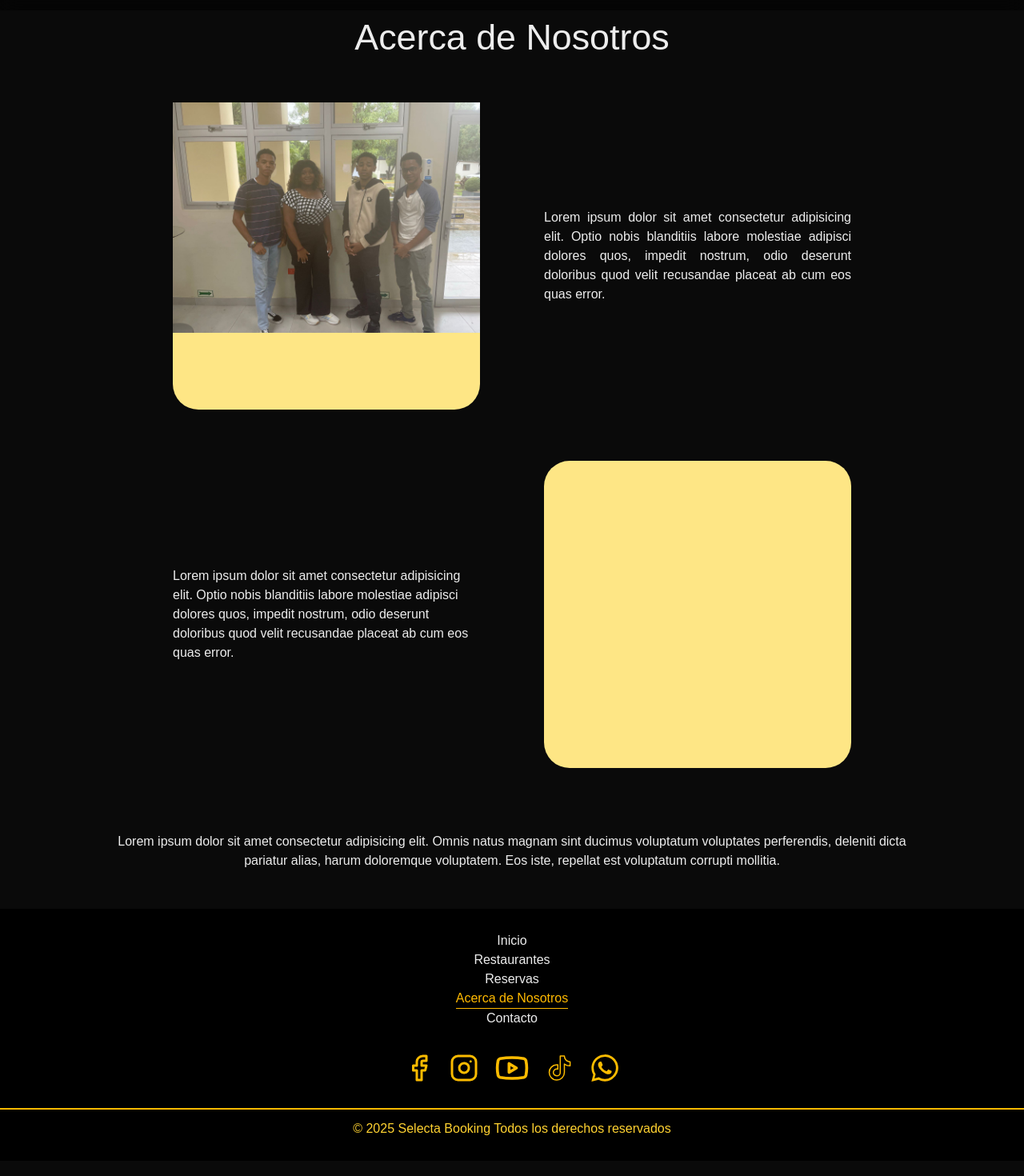
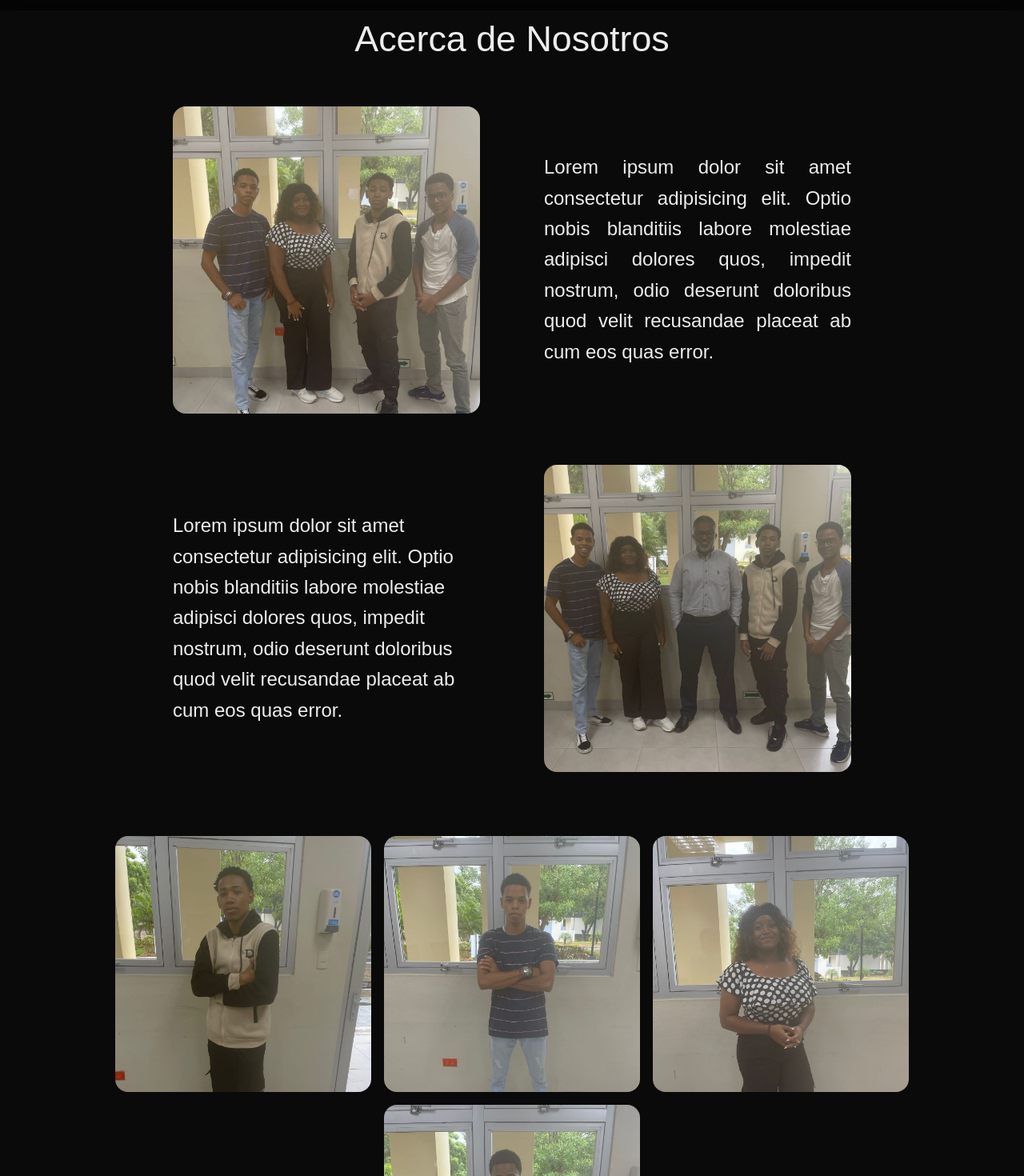
Before and after one commit to Yenser1/selecta-booking-oficial, a Next.js app: page /AcercaDeNosotros in a window 1280 px wide. Shown: the part 200-1670 px from the top of the page at 80% size. Built offline with nearby package versions, Linux system fonts and the light colour scheme.

Commit message:
fixing stuff

```diff
--- a/package.json
+++ b/package.json
@@ -10,6 +10,7 @@
     "pre-commit": "npm run build"
   },
   "dependencies": {
+    "@supabase/supabase-js": "^2.58.0",
     "animejs": "^4.1.2",
     "embla-carousel-autoplay": "^8.6.0",
     "embla-carousel-fade": "^8.6.0",
@@ -20,7 +21,8 @@
     "motion": "^12.23.9",
     "next": "15.4.1",
     "react": "19.1.0",
-    "react-dom": "19.1.0"
+    "react-dom": "19.1.0",
+    "supabase": "^2.45.5"
   },
   "devDependencies": {
     "@eslint/eslintrc": "^3",
--- a/src/app/AcercaDeNosotros/page.jsx
+++ b/src/app/AcercaDeNosotros/page.jsx
@@ -2,7 +2,7 @@ import Image from "next/image";
 
 function AcercaDeNosotros() {
     return (
-        <section>
+        <section className="body-lg">
             <h1 className="heading text-center">Acerca de Nosotros</h1>
             <div
                 className="w-full flex items-center justify-center flex-wrap mt-12"
@@ -10,8 +10,8 @@ function AcercaDeNosotros() {
                     gap: "clamp(10px, 5vw + 1rem, 10rem)",
                 }}
             >
-                <div className="w-96 h-96 bg-amber-200 rounded-4xl">
-                    <Image src={"/Empleados/grupalSinProfe.jpg"} width={500} height={500} />
+                <div className="w-96 h-96 rounded-lg relative">
+                    <Image src={"/Empleados/grupalSinProfe.jpg"} fill className="object-cover rounded-2xl" />
                 </div>
                 <div className="w-96 h-96 flex justify-center items-center">
                     <p className="text-justify">
@@ -32,7 +32,23 @@ function AcercaDeNosotros() {
                         recusandae placeat ab cum eos quas error.
                     </p>
                 </div>
-                <div className="w-96 h-96 bg-amber-200 rounded-4xl"></div>
+                <div className="w-96 h-96 rounded-lg relative">
+                    <Image src={"/Empleados/grupalConProfe.jpg"} fill className="object-cover rounded-2xl" />
+                </div>
+            </div>
+            <div className="w-full flex flex-wrap gap-4 items-center justify-center mt-20">
+                <div className="w-1/4 h-[25vw] min-w-56 min-h-56 max-w-86 max-h-86 rounded-lg relative">
+                    <Image src={"/Empleados/Hansel.jpg"} fill className="object-cover rounded-2xl object-top-right" />
+                </div>
+                <div className="w-1/4 h-[25vw] min-w-56 min-h-56 max-w-86 max-h-86 rounded-lg relative">
+                    <Image src={"/Empleados/Yordani.jpg"} fill className="object-cover rounded-2xl object-top-right" />
+                </div>
+                <div className="w-1/4 h-[25vw] min-w-56 min-h-56 max-w-86 max-h-86 rounded-lg relative">
+                    <Image src={"/Empleados/Melissa.jpg"} fill className="object-cover rounded-2xl object-top-right" />
+                </div>
+                <div className="w-1/4 h-[25vw] min-w-56 min-h-56 max-w-86 max-h-86 rounded-lg relative">
+                    <Image src={"/Empleados/Yenser.jpg"} fill className="object-cover rounded-2xl object-top-right" />
+                </div>
             </div>
             <p className="mt-20 text-center px-[10vw]">
                 Lorem ipsum dolor sit amet consectetur adipisicing elit. Omnis natus magnam sint ducimus voluptatum voluptates perferendis, deleniti dicta pariatur alias, harum doloremque voluptatem.
--- a/src/app/Components/ContactanosGrid.js
+++ b/src/app/Components/ContactanosGrid.js
@@ -31,7 +31,7 @@ function ContactUsGrid() {
                 <div className="hover:text-amber-400 flex flex-col gap-2 justify-center items-center bg-[#333] min-w-96 w-[30vw] max-w-lg py-8 rounded-3xl hover:-translate-y-1 transition-all duration-200 px-10 text-center">
                     <Mail className="w-12 h-12 " />
                     <div className="flex items-center gap-5 flex-wrap justify-center">
-                        <p className="h6">contacto@selectabooking.com</p>
+                        <p className="body-lg">contacto@selectabooking.com</p>
                         <ClipboardCopy
                             className="hover:scale-110 transition-all duration-300 cursor-pointer w-8 h-8"
                             onClick={() =>
@@ -51,7 +51,7 @@ function ContactUsGrid() {
                 <div className="contenedor hover:text-amber-400 flex flex-col gap-2 justify-center items-center bg-[#333] min-w-96 w-[30vw] max-w-lg py-8 rounded-3xl hover:-translate-y-1 transition-all duration-150 px-10 text-center">
                     <LocationEdit className="w-12 h-12" />
                     <div className="flex items-center gap-5 flex-wrap justify-center">
-                        <p className="h6">Calle 19, #89, Culo e` Maco, La Romana, Republica Dominicana</p>
+                        <p className="body-lg">Calle 19, #89, Culo e` Maco, La Romana, Republica Dominicana</p>
                         <ClipboardCopy
                             className="hover:scale-110 transition-all duration-300 cursor-pointer w-8 h-8"
                             onClick={() =>
@@ -68,7 +68,7 @@ function ContactUsGrid() {
                 <div className="hover:text-amber-400 flex flex-col gap-2 justify-center items-center bg-[#333] min-w-96 w-[30vw] max-w-lg py-8 rounded-3xl hover:-translate-y-1 transition-all duration-150 px-10 text-center">
                     <Phone className="w-12 h-12" />
                     <div className="flex items-center gap-5 flex-wrap justify-center">
-                        <p className="h6">(829) 646-0191</p>
+                        <p className="body-lg">(829) 646-0191</p>
                         <ClipboardCopy
                             className="hover:scale-110 transition-all duration-300 cursor-pointer w-8 h-8"
                             onClick={() =>
--- a/src/app/Components/Ham-menu.js
+++ b/src/app/Components/Ham-menu.js
@@ -87,19 +87,6 @@ const HamMenu = () => {
                                 Restaurantes
                             </motion.h1>
                         </Link>
-                        <Link href={"/Reservas"}>
-                            <motion.h1
-                                onClick={() => {
-                                    setShowMenu(false);
-                                }}
-                                initial={{ y: -50, opacity: 0 }}
-                                animate={{ y: 0, opacity: 1 }}
-                                transition={{ ease: "easeInOut" }}
-                                className={pathname === "/Reservas" ? `text-amber-400 duration-300 border-b-1 ` : ` hover:text-amber-200 hover:scale-105 duration-300 `}
-                            >
-                                Reservas
-                            </motion.h1>
-                        </Link>
                         <Link href={"/AcercaDeNosotros"}>
                             <motion.h1
                                 onClick={() => {
--- a/src/app/Contacto/page.jsx
+++ b/src/app/Contacto/page.jsx
@@ -1,11 +1,15 @@
 "use client";
 
 import Image from "next/image";
-import Link from "next/link";
-import { LinkIcon } from "lucide-react";
 import ContactUsGrid from "../Components/ContactanosGrid";
+import { createClient } from "@supabase/supabase-js";
 
-function Contacto() {
+const supabaseUrl = "https://zejtimfkhwnardvbvoyq.supabase.co";
+const supabaseKey =
+    "eyJhbGciOiJIUzI1NiIsInR5cCI6IkpXVCJ9.eyJpc3MiOiJzdXBhYmFzZSIsInJlZiI6InplanRpbWZraHduYXJkdmJ2b3lxIiwicm9sZSI6ImFub24iLCJpYXQiOjE3NTI2MzgxNTYsImV4cCI6MjA2ODIxNDE1Nn0.WnmqZnYXfaSgb7u3Px5uov_0rOB1GIjQgIOT_Aad3Co";
+const supabase = createClient(supabaseUrl, supabaseKey);
+
+export default function Contacto() {
     return (
         <main>
             <div className="relative">
@@ -20,7 +24,7 @@ function Contacto() {
                 </h1>
             </div>
             <ContactUsGrid />
+            <div></div>
         </main>
     );
 }
-export default Contacto;
--- a/src/app/Restaurantes/page.jsx
+++ b/src/app/Restaurantes/page.jsx
@@ -44,16 +44,9 @@ function RestaurantesPage() {
         setIsClient(true);
     }, []);
     return (
-        <main className="overflow-x-hidden">
+        <main className="overflow-x-hidden overflow-y-hidden">
             <div className="w-screen">{isClient && <EmblaCarouselFade slides={Restaurantes} options={{ align: "start", loop: true, draggable: false, dragFree: false }} />}</div>
-            <section className="mt-20 w-full flex flex-wrap ">
-                <select name="tipodecomida" id="tipodecomida" className="bg-amber-400">
-                    <option value="" className="bg-black">
-                        Tipo de Comida
-                    </option>
-                    {foodStyles}
-                </select>
-            </section>
+            <section className="mt-20 w-full flex flex-wrap "></section>
             <section className="flex flex-wrap w-90% mt-20 justify-center">{RestCard}</section>
         </main>
     );
```
Also changed, not shown: 1 other file (tests, documents, lock files or other folders).
